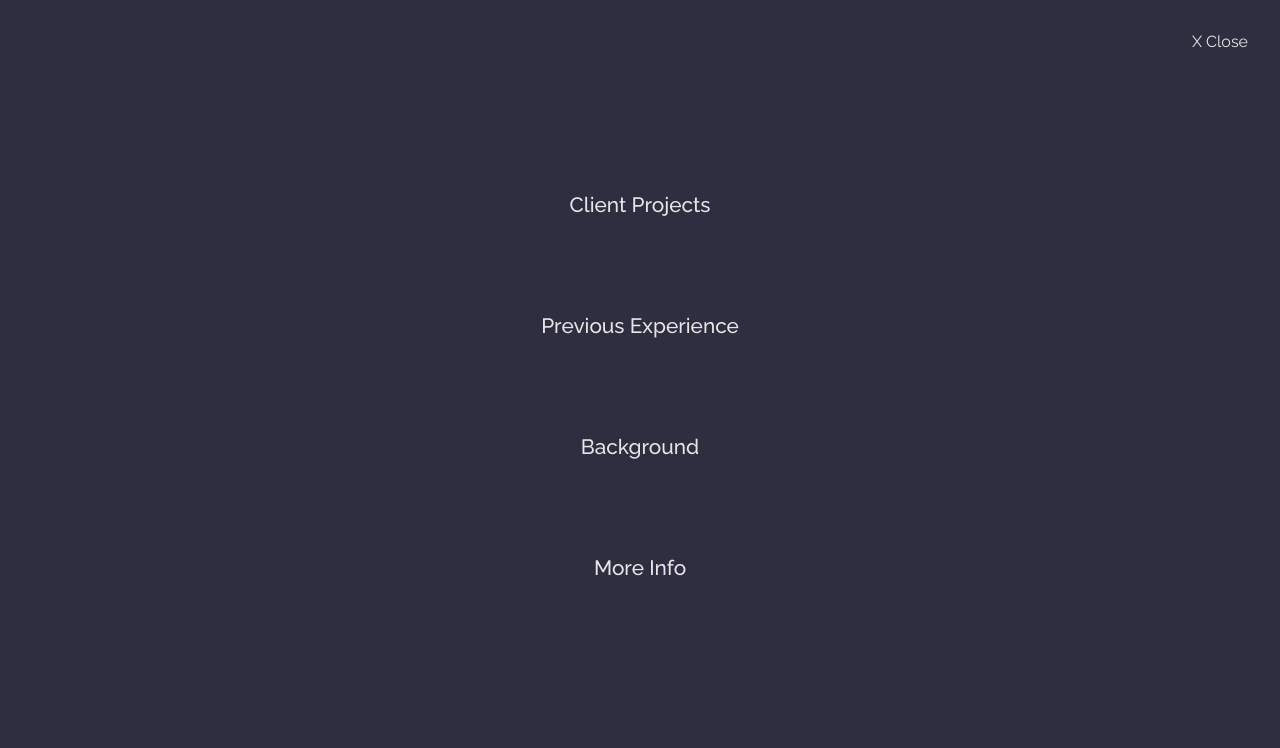
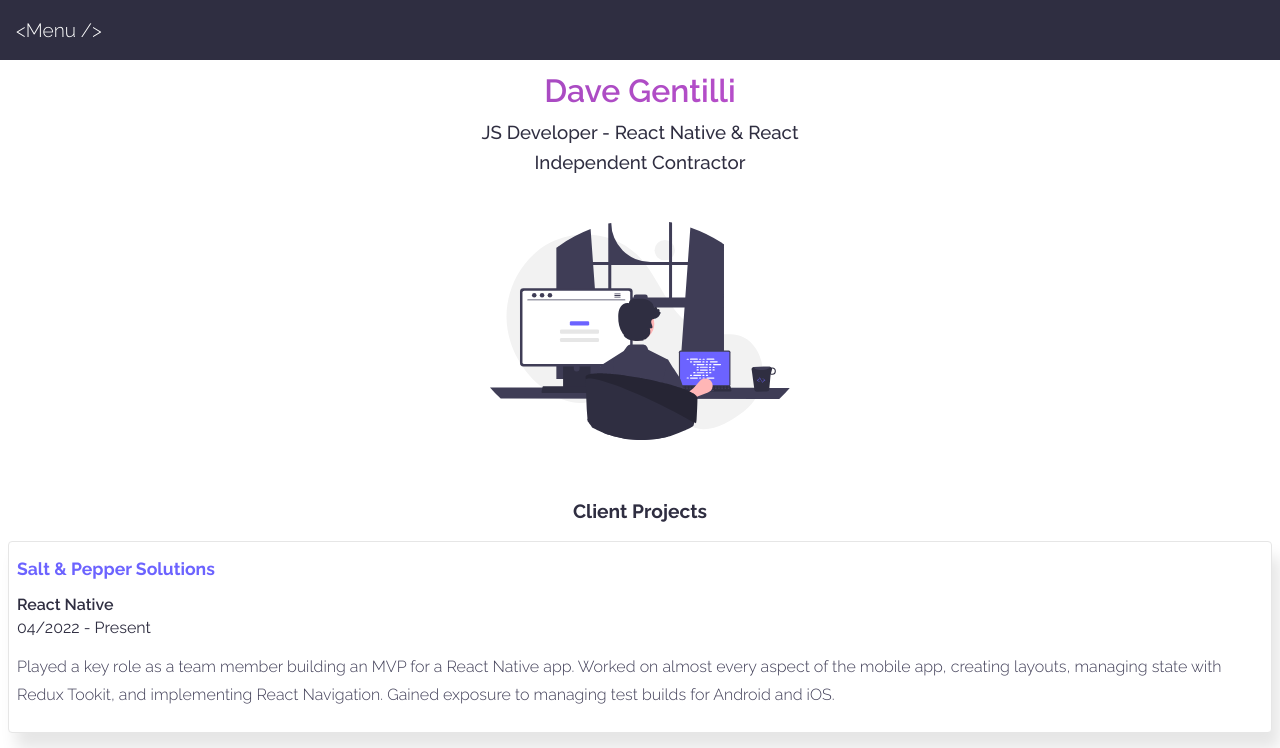
Before and after one commit to dgentilli/portfolio-2022, a React (Create React App) app: page / in a window 1280 px wide. Shown: the top 748 px of the page. Built offline with nearby package versions, Linux system fonts and the light colour scheme.

Commit message:
Implement the modal. To Do: refine the scrolling and fade animations.

```diff
--- a/src/App.js
+++ b/src/App.js
@@ -13,11 +13,11 @@ import { cardData } from './data/cardData';
 import { sectionTypes, sectionTitles } from './enums';
 
 function App() {
-  const [isModalOpen, setIsModalOpen] = useState(true);
+  const [isModalOpen, setIsModalOpen] = useState(false);
   return (
     <div className='App'>
-      {isModalOpen && <MenuModal />}
-      <Navbar openModal={setIsModalOpen} />
+      {isModalOpen && <MenuModal setIsOpen={setIsModalOpen} />}
+      <Navbar setIsOpen={setIsModalOpen} />
       <Header />
       <Section
         title={sectionTitles.CLIENT_PROJECTS}
--- a/src/components/modal/MenuModal.jsx
+++ b/src/components/modal/MenuModal.jsx
@@ -1,15 +1,34 @@
-import React from 'react';
+import React, { useCallback } from 'react';
 import styles from './MenuModal.module.css';
+import { sectionTitles } from '../../enums';
 
-const MenuModal = () => {
+const MenuModal = ({ setIsOpen }) => {
+  const sectionArray = Object.values(sectionTitles);
+  const modalRef = React.useRef();
+
+  const menuItemClickHandler = useCallback(() => {
+    if (modalRef?.current) {
+      modalRef.current.classList.add(styles.modal__isHidden);
+    }
+    setIsOpen(false);
+  }, [setIsOpen]);
+
   return (
-    <div className={styles.modal}>
-      <div className={styles.modal_close}>X Close</div>
+    <div ref={modalRef} className={[styles.modal]}>
+      <div onClick={menuItemClickHandler} className={styles.modal_close}>
+        X Close
+      </div>
       <div className={styles.modal_text}>
-        <a className={styles.modal_item}>Client Projects</a>
-        <a className={styles.modal_item}>Previous Experience</a>
-        <a className={styles.modal_item}>Background</a>
-        <a className={styles.modal_item}>More Info</a>
+        {sectionArray.map((menuItem) => (
+          <a
+            onClick={menuItemClickHandler}
+            href={`#${menuItem}`}
+            className={styles.modal_item}
+            key={menuItem}
+          >
+            {menuItem}
+          </a>
+        ))}
       </div>
     </div>
   );
--- a/src/components/modal/MenuModal.module.css
+++ b/src/components/modal/MenuModal.module.css
@@ -6,6 +6,34 @@
   height: 100%;
   background-color: var(--purpleDark);
   color: var(--gray);
+  animation: fadeIn 0.5s linear;
+}
+
+@keyframes fadeIn {
+  0% {
+    opacity: 0;
+    transform: scale(1.1);
+  }
+  100% {
+    opacity: 1;
+    transform: scale(1);
+  }
+}
+
+.modal__isHidden {
+  opacity: 0;
+  animation: fadeOut 0.5s linear;
+}
+
+@keyframes fadeOut {
+  0% {
+    opacity: 1;
+    transform: scale(1);
+  }
+  100% {
+    opacity: 0;
+    transform: scale(1.1);
+  }
 }
 
 .modal_text {
--- a/src/components/navbar/Navbar.jsx
+++ b/src/components/navbar/Navbar.jsx
@@ -1,10 +1,12 @@
-import React, { useState } from 'react';
+import React from 'react';
 import styles from './Navbar.module.css';
 
-const Navbar = () => {
+const Navbar = ({ setIsOpen }) => {
   return (
     <div id='navbar' className={styles.nav_bar}>
-      <div className={styles.nav_bar_home}>{'<Home />'}</div>
+      <div onClick={() => setIsOpen(true)} className={styles.nav_bar_home}>
+        {'<Menu />'}
+      </div>
     </div>
   );
 };
```
